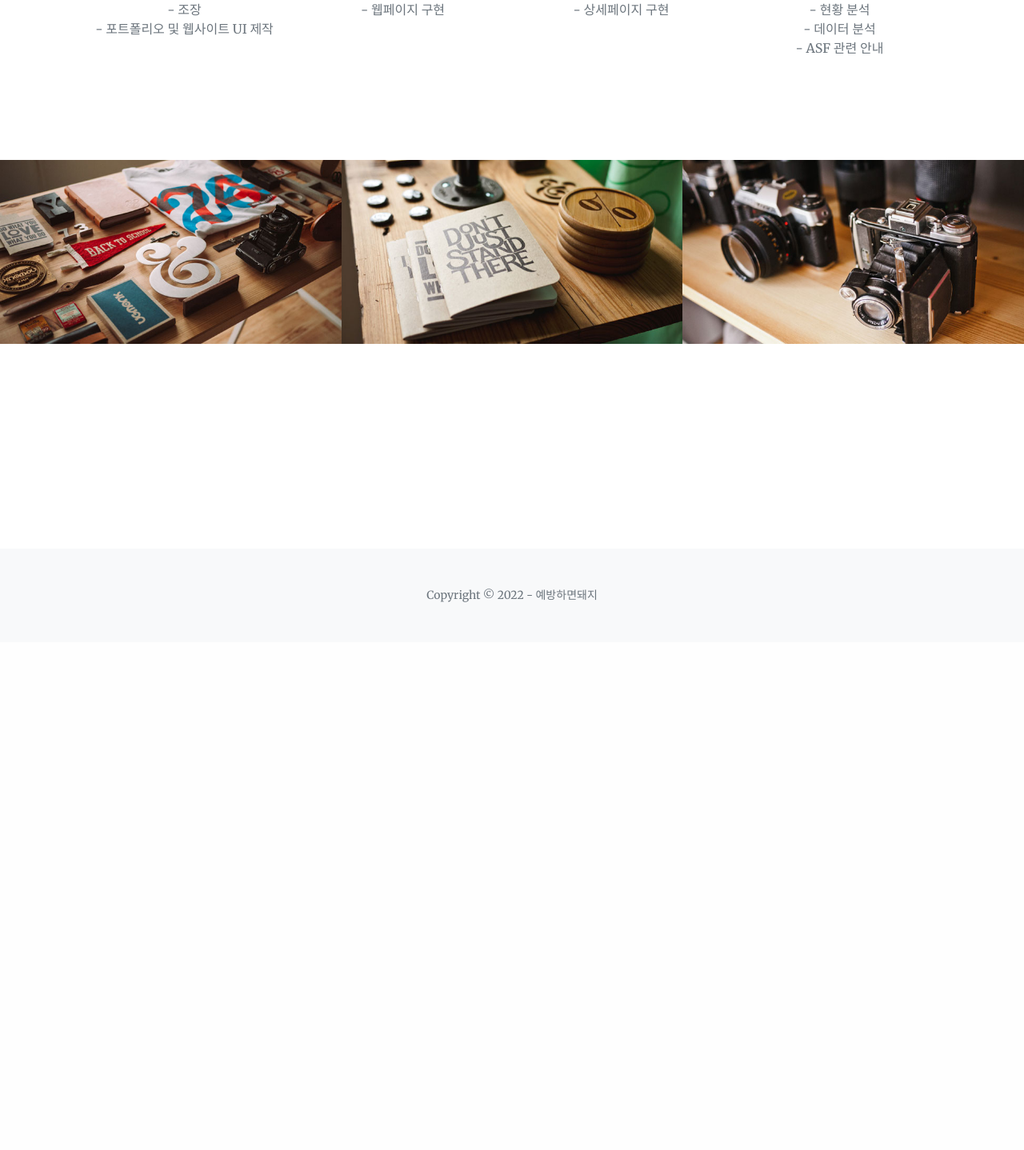
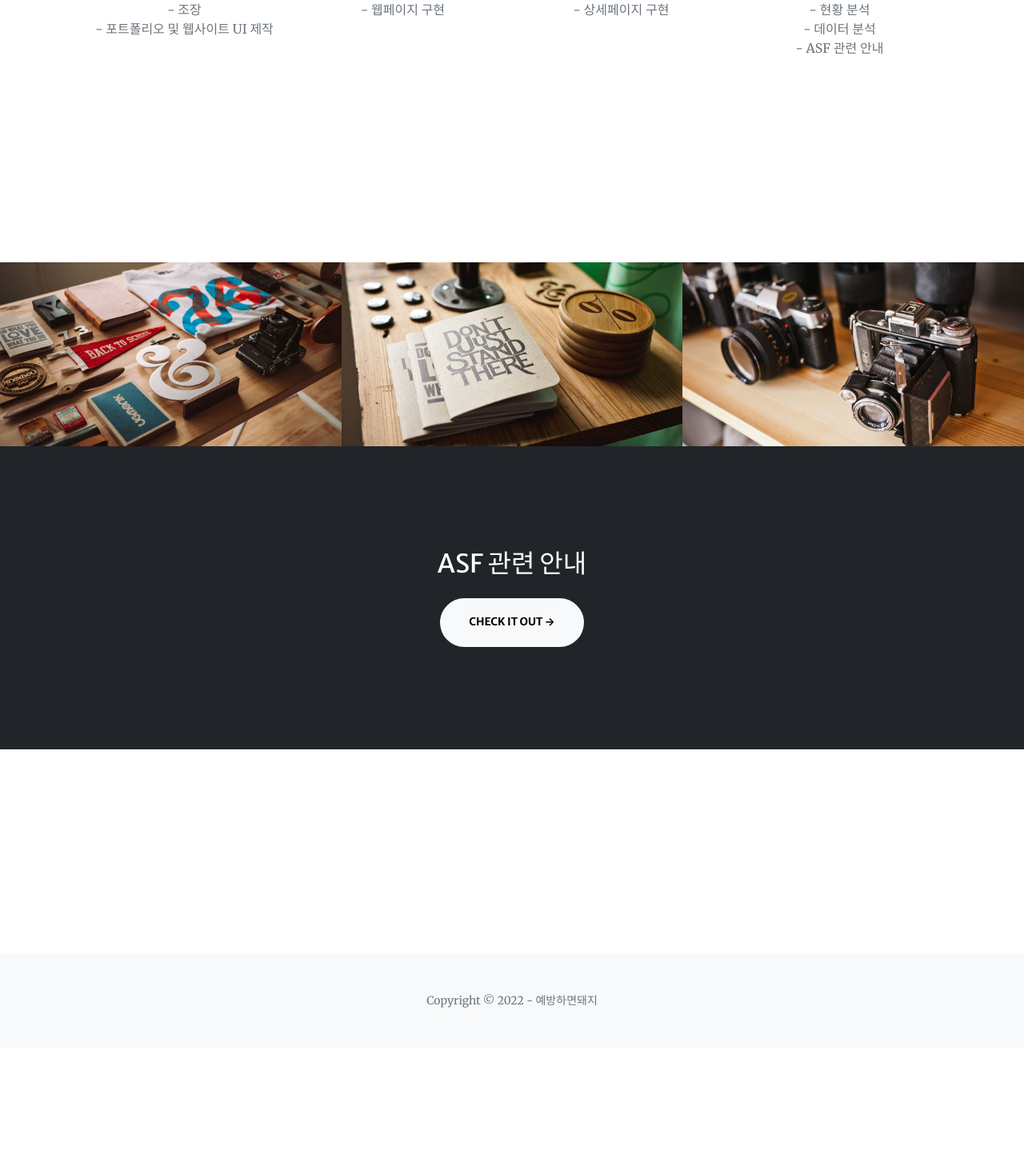
Before and after one commit to rightmemory1999/team_asf_bigdata, a Spring Boot app: page / in a window 1280 px wide. Shown: the part 1768-3206 px from the top of the page at 80% size. Before the commit the page ends 2521 px from the top, so only its background shows below. Run offline with Spring Boot 4, Linux system fonts and the light colour scheme; some libraries are stand-ins or nearby versions.

Commit message:
커밋 및 푸시

```diff
--- a/src/main/resources/templates/main.html
+++ b/src/main/resources/templates/main.html
@@ -37,7 +37,7 @@
                     <ul class="navbar-nav ms-auto my-2 my-lg-0">
                         <li class="nav-item"><a class="nav-link" href="#about">About</a></li>
                         <li class="nav-item"><a class="nav-link" href="#project">Project</a></li>
-                        <li class="nav-item"><a class="nav-link" href="#portfolio">Portfolio</a></li>
+                        <li class="nav-item"><a class="nav-link" href="#guide">Guide</a></li>
 <!--                        <li class="nav-item"><a class="nav-link" href="#contact">Contact</a></li>-->
                     </ul>
                 </div>
@@ -136,6 +136,7 @@
 
 
         <!-- Portfolio-->
+        <section class="page-section" id="guide">
                 <div id="portfolio">
                     <div class="container-fluid p-0">
                         <div class="row g-0">
@@ -199,12 +200,12 @@
 
 
         <!-- Call to action-->
-<!--        <section class="page-section bg-dark text-white">
+        <section class="page-section bg-dark text-white">
             <div class="container px-4 px-lg-5 text-center">
-                <h2 class="mb-4">Free Download at Start Bootstrap!</h2>
-                <a class="btn btn-light btn-xl" href="https://startbootstrap.com/theme/creative/">Download Now!</a>
+                <h2 class="mb-4">ASF 관련 안내</h2>
+                <a class="btn btn-light btn-xl" href="https://startbootstrap.com/theme/creative/">Check It Out →</a>
             </div>
-        </section>-->
+        </section>
         <!-- Contact-->
         <section class="page-section" id="contact">
 <!--            <div class="container px-4 px-lg-5">
```
